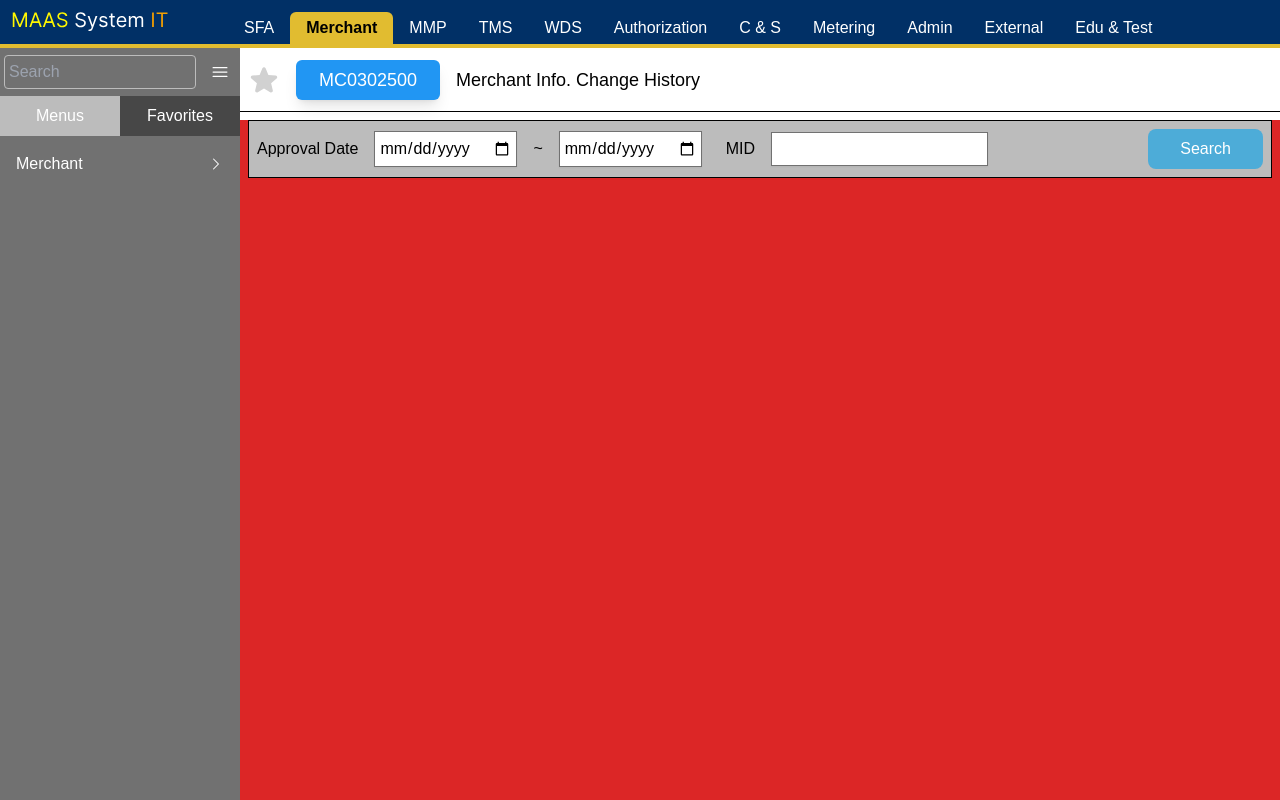
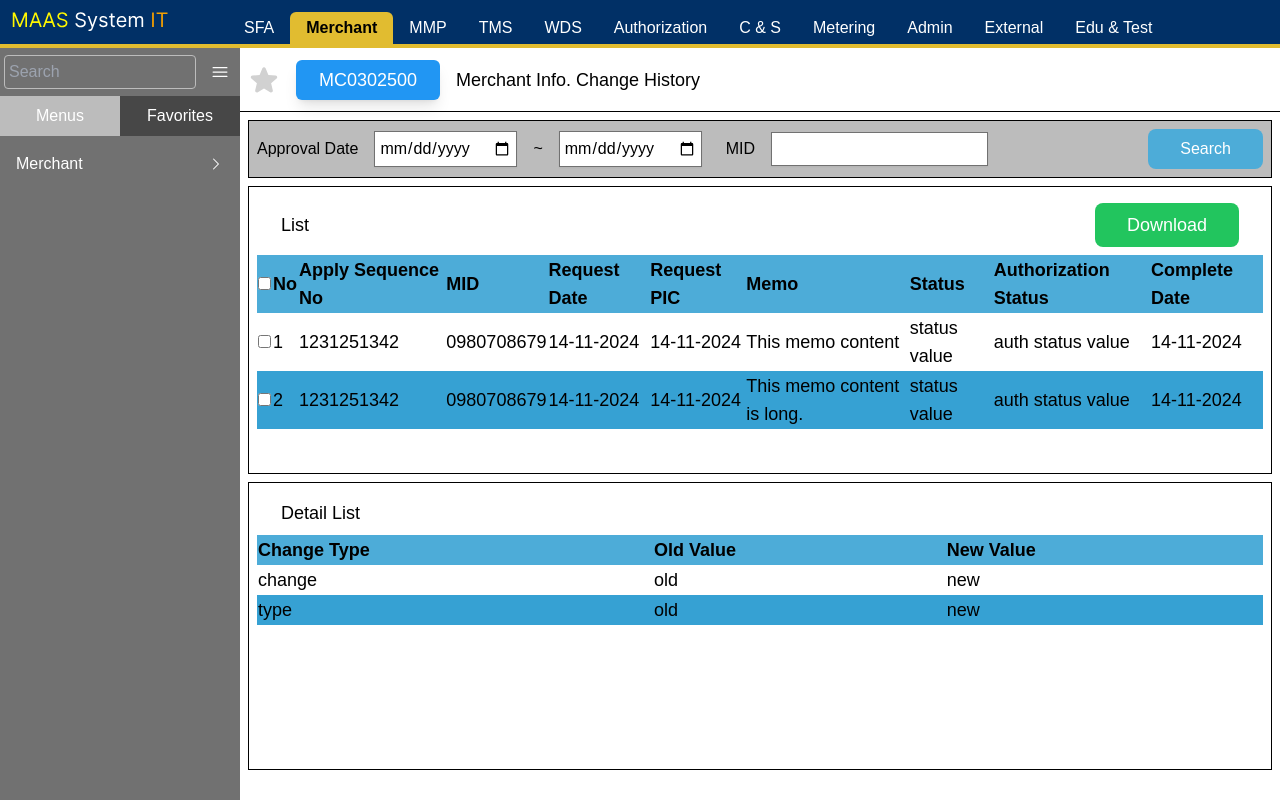
Before and after one commit to OracleTuxedo/bcap-fe, a Next.js app: page /mc/wmc0302500 in a window 1280 px wide. Built offline with nearby package versions, Linux system fonts and the light colour scheme.

Commit message:
table done

```diff
--- a/src/pages/mc/wmc0302500/index.tsx
+++ b/src/pages/mc/wmc0302500/index.tsx
@@ -26,7 +26,6 @@ const WMC0302500 = () => {
       <div
         id='content'
         className={`
-          bg-danger-normal
           w-full
         `}
       >
@@ -138,6 +137,199 @@ const WMC0302500 = () => {
             </Button>
           </div>
         </div>
+
+        <div
+          id="list"
+          className={`
+            flex flex-col
+            justify-start
+            border
+            h-72
+            m-2
+            text-lg
+          `}
+        >
+          <div
+            id="table-header"
+            className={`
+              mt-4
+              flex flex-row
+              justify-between
+              items-center
+            `}
+          >
+
+            <label
+              className={`
+                mx-8
+              `}
+            >
+              List
+            </label>
+
+            <div
+              id="download-button"
+              className={`
+                px-8
+              `}
+            >
+
+              <Button
+                type={ButtonTypeEnum.SUCCESS}
+                onClickHandler={handlerDownloadButton}
+                white
+              >
+                Download
+              </Button>
+
+            </div>
+          </div>
+
+            <table
+              id="table-list"
+              className={`
+                m-2
+                table-fixed
+                text-left
+                text-wrap
+                border-collapse
+              `}
+            >
+              <thead
+                className={`
+                  bg-main-normal
+                `}
+              >
+                <tr>
+                  <th>
+                    <input type="checkbox" />
+                  </th>
+                  <th>No</th>
+                  <th>Apply Sequence No</th>
+                  <th>MID</th>
+                  <th>Request Date</th>
+                  <th>Request PIC</th>
+                  <th>Memo</th>
+                  <th>Status</th>
+                  <th>Authorization Status</th>
+                  <th>Complete Date</th>
+                </tr>
+              </thead>
+              <tbody>
+                <tr
+                  className={`
+                    even:bg-main-active
+                  `}
+                >
+                  <td>
+                    <input type="checkbox" />
+                  </td>
+                  <td>1</td>
+                  <td>1231251342</td>
+                  <td>0980708679</td>
+                  <td>14-11-2024</td>
+                  <td>14-11-2024</td>
+                  <td className={`text-wrap`}>This memo content</td>
+                  <td>status value</td>
+                  <td>auth status value</td>
+                  <td>14-11-2024</td>
+                </tr>
+                <tr
+                  className={`
+                    even:bg-main-active
+                  `}
+                >
+                  <td>
+                    <input type="checkbox" />
+                  </td>
+                  <td>2</td>
+                  <td>1231251342</td>
+                  <td>0980708679</td>
+                  <td>14-11-2024</td>
+                  <td>14-11-2024</td>
+                  <td className={`text-wrap`}>This memo content is long.</td>
+                  <td>status value</td>
+                  <td>auth status value</td>
+                  <td>14-11-2024</td>
+                </tr>
+              </tbody>
+            </table>
+        </div>
+
+        <div
+          id="detail-list"
+          className={`
+            flex flex-col
+            justify-start
+            border
+            h-72
+            m-2
+            text-lg
+          `}
+        >
+          <div
+            id="table-header"
+            className={`
+              mt-4
+              flex flex-row
+              justify-between
+              items-center
+            `}
+          >
+
+            <label
+              className={`
+                mx-8
+              `}
+            >
+              Detail List
+            </label>
+          </div>
+
+            <table
+              id="table-detail"
+              className={`
+                m-2
+                table-fixed
+                text-left
+                text-wrap
+                border-collapse
+              `}
+            >
+              <thead
+                className={`
+                  bg-main-normal
+                `}
+              >
+                <tr>
+                  <th>Change Type</th>
+                  <th>Old Value</th>
+                  <th>New Value</th>
+                </tr>
+              </thead>
+              <tbody>
+              <tr
+                  className={`
+                    even:bg-main-active
+                  `}
+                >
+                  <td>change</td>
+                  <td>old</td>
+                  <td>new</td>
+                </tr>
+                <tr
+                  className={`
+                    even:bg-main-active
+                  `}
+                >
+                  <td>type</td>
+                  <td>old</td>
+                  <td>new</td>
+                </tr>
+              </tbody>
+            </table>
+        </div>
+
       </div>
     </MainLayout>
   );
```
